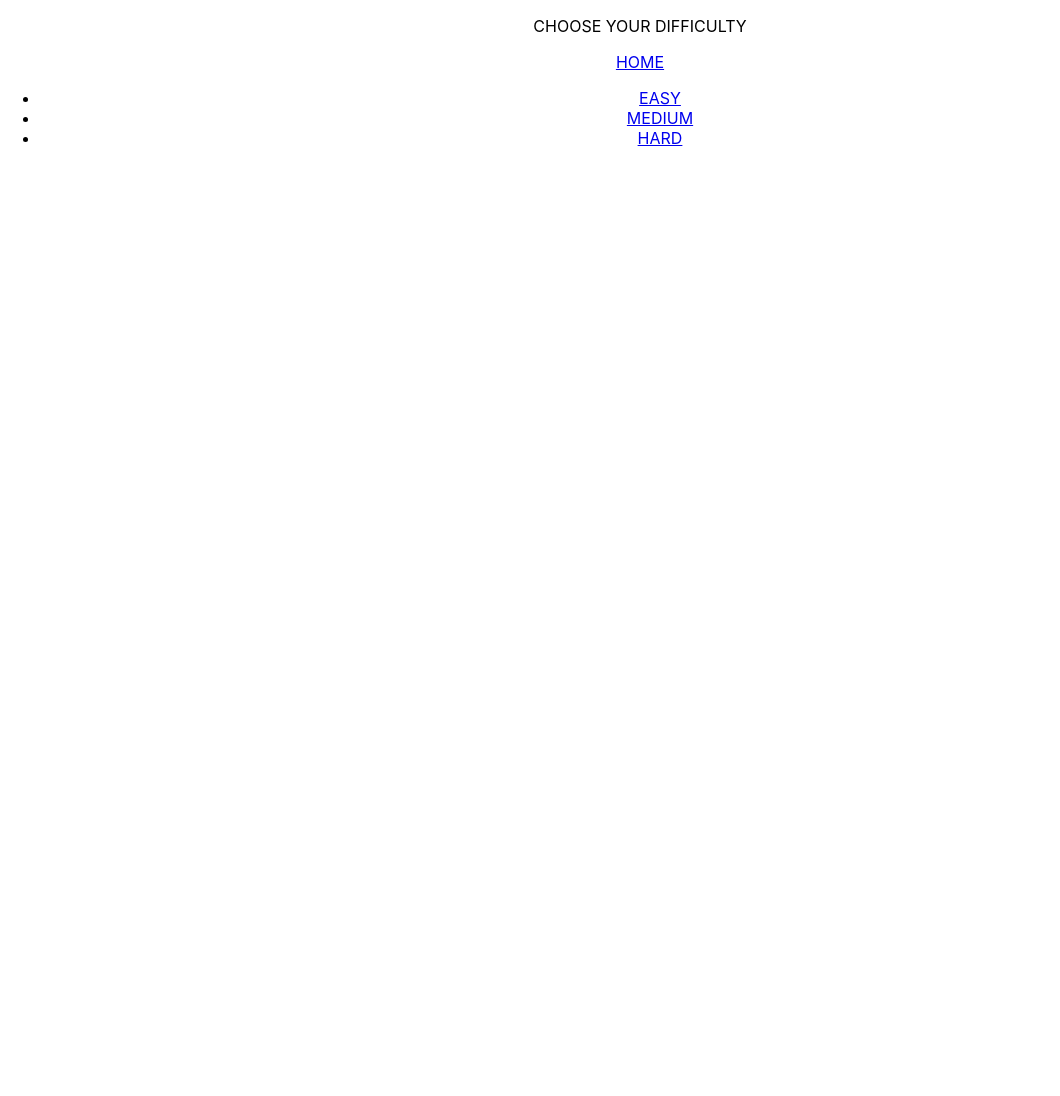
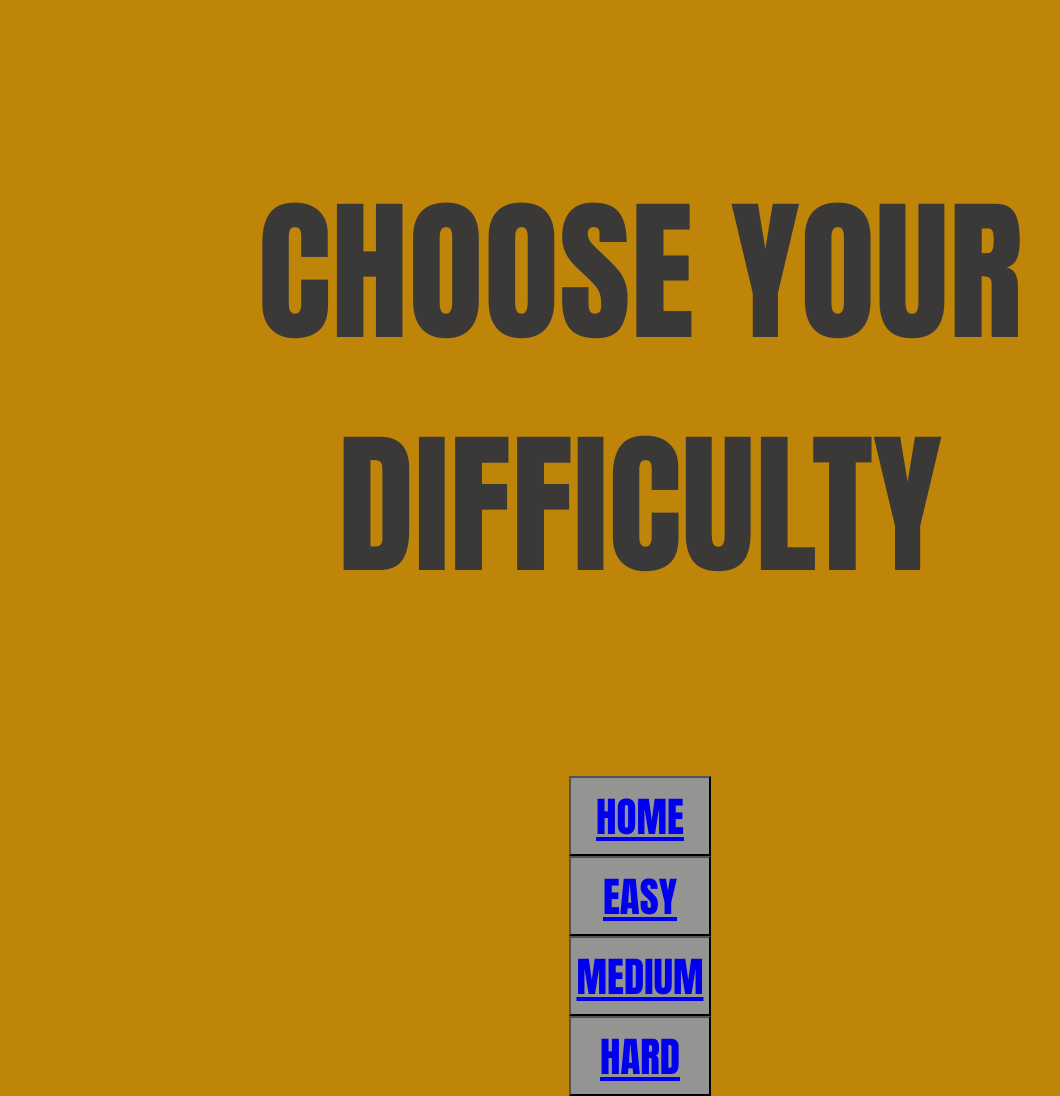
Before and after one commit to sassmith98/Ciphers-And-You, a React (Create React App) app: page /diff in a window 1280 px wide. Shown: the whole page, without its empty margins (0-1060 px from the left). Before the commit the page ends 800 px from the top, so only its background shows below. Built offline with nearby package versions, Linux system fonts and the light colour scheme.

Commit message:
Styling Fixs

```diff
--- a/package.json
+++ b/package.json
@@ -8,6 +8,7 @@
     "@testing-library/user-event": "^12.7.1",
     "node": "^15.12.0",
     "react": "^17.0.1",
+    "react-bootstrap": "^1.5.2",
     "react-dom": "^17.0.1",
     "react-router-dom": "^5.2.0",
     "react-scripts": "4.0.2",
--- a/src/App.css
+++ b/src/App.css
@@ -3,23 +3,95 @@
 }
 
 .App-title {
-  height: 50vmin;
+  height: 25vmin;
   pointer-events: none;
 }
 
 .App-header {
+  background-color: #be8509;
+  min-height: 5vh;
+  display: flex;
+  flex-direction: column;
+  align-items: center;
+  justify-content: center;
+  font-family: Impact, Haettenschweiler, 'Arial Narrow Bold', sans-serif;
+  font-size: calc(100px + 2vmin);
+  color: rgb(59, 56, 56);
+}
+
+.App-subheader {
+  background-color: #be8509;
+  min-height: 5vh;
+  display: flex;
+  flex-direction: column;
+  align-items: center;
+  justify-content: center;
+  font-family: Impact, Haettenschweiler, 'Arial Narrow Bold', sans-serif;
+  font-size: calc(50px + 2vmin);
+  color: rgb(59, 56, 56);
+}
+
+.App-navigation {
   background-color: #be8509;
   min-height: 100vh;
   display: flex;
   flex-direction: column;
   align-items: center;
   justify-content: center;
-  font-size: calc(10px + 2vmin);
+  font-size: calc(50px + 2vmin);
+  color: rgb(59, 56, 56);
+}
+
+Button{
+  background-color: #949493;
+  min-height: 10vh;
+  display: flex;
+  flex-direction: column;
+  align-items: center;
+  justify-content: center;
+  font-family: Impact, Haettenschweiler, 'Arial Narrow Bold', sans-serif;
+  font-size: calc(25px + 2vmin);
   color: rgb(59, 56, 56);
 }
 
 .App-link {
   color: #3b3a3a;
+}
+
+.difficultyScreen {
+  background-color: #be8509;
+  min-height: 5vh;
+  display: flex;
+  flex-direction: column;
+  align-items: center;
+  justify-content: center;
+  font-family: Impact, Haettenschweiler, 'Arial Narrow Bold', sans-serif;
+  font-size: calc(35px + 15vmin);
+  color: rgb(59, 56, 56);
+}
+
+.difficulty-button {
+  background-color: #be8509;
+  min-height: 10vh;
+  display: flex;
+  flex-direction: column;
+  align-items: right;
+  justify-content: right;
+  font-family: Impact, Haettenschweiler, 'Arial Narrow Bold', sans-serif;
+  font-size: calc(50px + 2vmin);
+  color: rgb(59, 56, 56);
+}
+
+.easy-page {
+  background-color: #be8509;
+  min-height: 5vh;
+  display: flex;
+  flex-direction: column;
+  align-items: center;
+  justify-content: center;
+  font-family: Impact, Haettenschweiler, 'Arial Narrow Bold', sans-serif;
+  font-size: calc(50px + 5vmin);
+  color: rgb(59, 56, 56);
 }
 
 @keyframes App-logo-spin {
--- a/src/App.js
+++ b/src/App.js
@@ -1,5 +1,6 @@
 import title from './images/Cipher-and-you-title-transparent.png';
 import { Route, BrowserRouter as Router, Switch, Link } from "react-router-dom";
+import { Button } from "react-bootstrap";
 import './App.css';
 import difficultyScreen from './level_base_page/difficultlyScreen';
 import aboutScreen from './aboutScreen'
@@ -15,17 +16,14 @@ function App() {
         {/* Everything you want to render in '/' path */}
         <Route path="/" exact>
         <header className="App-header">
-          <img src={title} className="App-title" alt="title" />
+          CIPHERS AND YOU!
         </header>
-        <nav>
-          <ul>
-            <li>
-              <Link to="/diff">difficultlyScreen</Link>
-            </li>
-            <li>
-              <Link to="/about">aboutScreen</Link>
-            </li>
-          </ul>
+        <header className="App-subheader">
+          Site by Steven Smith
+        </header>
+        <nav className="App-navigation">
+              <Button><Link to="/diff">Choose Your Difficulty</Link></Button>
+              <Button><Link to="/about">About The Site</Link></Button>
         </nav>
         </Route>
 
--- a/src/level_base_page/difficultlyScreen.js
+++ b/src/level_base_page/difficultlyScreen.js
@@ -1,5 +1,6 @@
 import App from '../App.js';
 import { Route, BrowserRouter as Router, Switch, Link } from "react-router-dom";
+import { Button } from "react-bootstrap";
 // import difficulty from './images/Difficulty.png';
 import '../App.css';
 
@@ -12,64 +13,29 @@ import Hard from './hard'
 function difficultyScreen() {
     return (
       <Router>
-
-
       <div className="difficultyScreen">
-
-          {/* <a
-            className="App-link"
-            href="https://reactjs.org"
-            target="_blank"
-            rel="noopener noreferrer"
-          >
-            EASY
-          </a>
-          <a
-            className="App-link"
-            href="https://reactjs.org"
-            target="_blank"
-            rel="noopener noreferrer"
-          >
-            MEDIUM
-          </a>
-          <a
-            className="App-link"
-            href="https://reactjs.org"
-            target="_blank"
-            rel="noopener noreferrer"
-          >
-            HARD
-          </a> */}
           <Switch>
         <Route path="/diff" exact>
-        <p>
+          <p>
             CHOOSE YOUR DIFFICULTY
           </p>
-
-        <Link to="/" exact>HOME</Link>
-        <nav>
-          <ul>
-            <li>
-              <Link to="/easy">EASY</Link>
-            </li>
-            <li>
-              <Link to="/medium">MEDIUM</Link>
-            </li>
-            <li>
-              <Link to="/hard">HARD</Link>
-            </li>
-          </ul>
-        </nav>
+           <nav>
+            <div className="difficulty-button">
+              <Button><Link to="/" exact>HOME</Link></Button>
+              <Button><Link to="/easy">EASY</Link></Button>
+              <Button><Link to="/medium">MEDIUM</Link></Button>
+              <Button><Link to="/hard">HARD</Link></Button>
+             </div>
+            </nav>
         </Route>
 
         <Route path="/" component={App} exact/>
-
 
         {/* Another of declaring Route if you want to pass props inside the component */}
         <Route
           path='/easy'
           render={(props) => (
-            <Easy {...props} name={"easy"} />
+            <Easy {...props} name={"Easy Level"} />
           )}
           exact
         />
@@ -77,7 +43,7 @@ function difficultyScreen() {
           <Route
           path='/medium'
           render={(props) => (
-            <Medium {...props} name={"medium"} />
+            <Medium {...props} name={"Medium Level"} />
           )}
           exact
         />
@@ -86,7 +52,7 @@ function difficultyScreen() {
         <Route
           path='/hard'
           render={(props) => (
-            <Hard {...props} name={"hard"} />
+            <Hard {...props} name={"Hard Level"} />
           )}
           exact
         />
--- a/src/level_base_page/easy.js
+++ b/src/level_base_page/easy.js
@@ -1,6 +1,8 @@
 import { Route, BrowserRouter as Router, Switch, Link } from "react-router-dom";
+import { Button } from "react-bootstrap";
 import DifficultyScreen from './difficultlyScreen'
 import {easy_data} from './easy_data'
+import '../App.css';
 
 function Easy({name}){
 
@@ -9,7 +11,8 @@ function Easy({name}){
       <Switch>
 
         <Route path="/easy" exact>
-          <Link to="/diff">DifficultyScreen</Link>
+        <div className="easy-page">
+         <Button><Link to="/diff">Choose Your Difficulty</Link></Button>
 
             <h1>{name}</h1>
 
@@ -22,13 +25,14 @@ function Easy({name}){
                 )
             })}
 
-
+        </div>
         </Route>
 
         <Route path="/diff" exact component={DifficultyScreen}/>
 
 
       </Switch>
+
     </Router>
   )
 }
--- a/src/level_base_page/hard.js
+++ b/src/level_base_page/hard.js
@@ -1,6 +1,8 @@
 import { Route, BrowserRouter as Router, Switch, Link } from "react-router-dom";
+import { Button } from "react-bootstrap";
 import DifficultyScreen from './difficultlyScreen'
 import {hard_data} from './hard_data'
+import '../App.css';
 
 function Hard({name}){
   return(
@@ -8,7 +10,7 @@ function Hard({name}){
       <Switch>
 
         <Route path="/hard" exact>
-          <Link to="/diff">DifficultyScreen</Link>
+        <Button><Link to="/diff">Choose Your Difficulty</Link></Button>
 
           <h1>{name}</h1>
 
--- a/src/level_base_page/medium.js
+++ b/src/level_base_page/medium.js
@@ -1,6 +1,8 @@
 import { Route, BrowserRouter as Router, Switch, Link } from "react-router-dom";
+import { Button } from "react-bootstrap";
 import DifficultyScreen from './difficultlyScreen'
 import {medium_data} from './medium_data'
+import '../App.css';
 
 function Medium({name}){
   return(
@@ -8,7 +10,7 @@ function Medium({name}){
       <Switch>
 
         <Route path="/medium" exact>
-          <Link to="/diff">DifficultyScreen</Link>
+        <Button><Link to="/diff">Choose Your Difficulty</Link></Button>
 
           <h1>{name}</h1>
 
```
Also changed, not shown: 1 other file (tests, documents, lock files or other folders).
